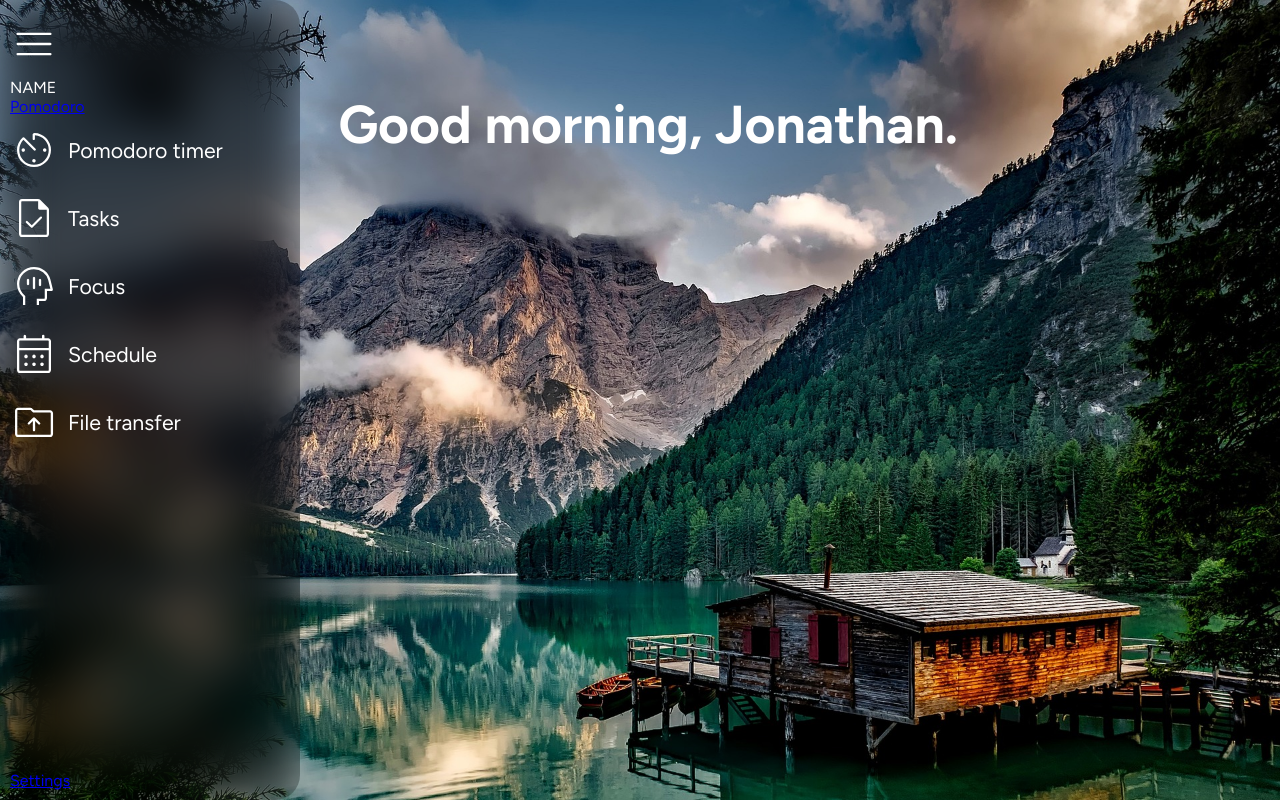
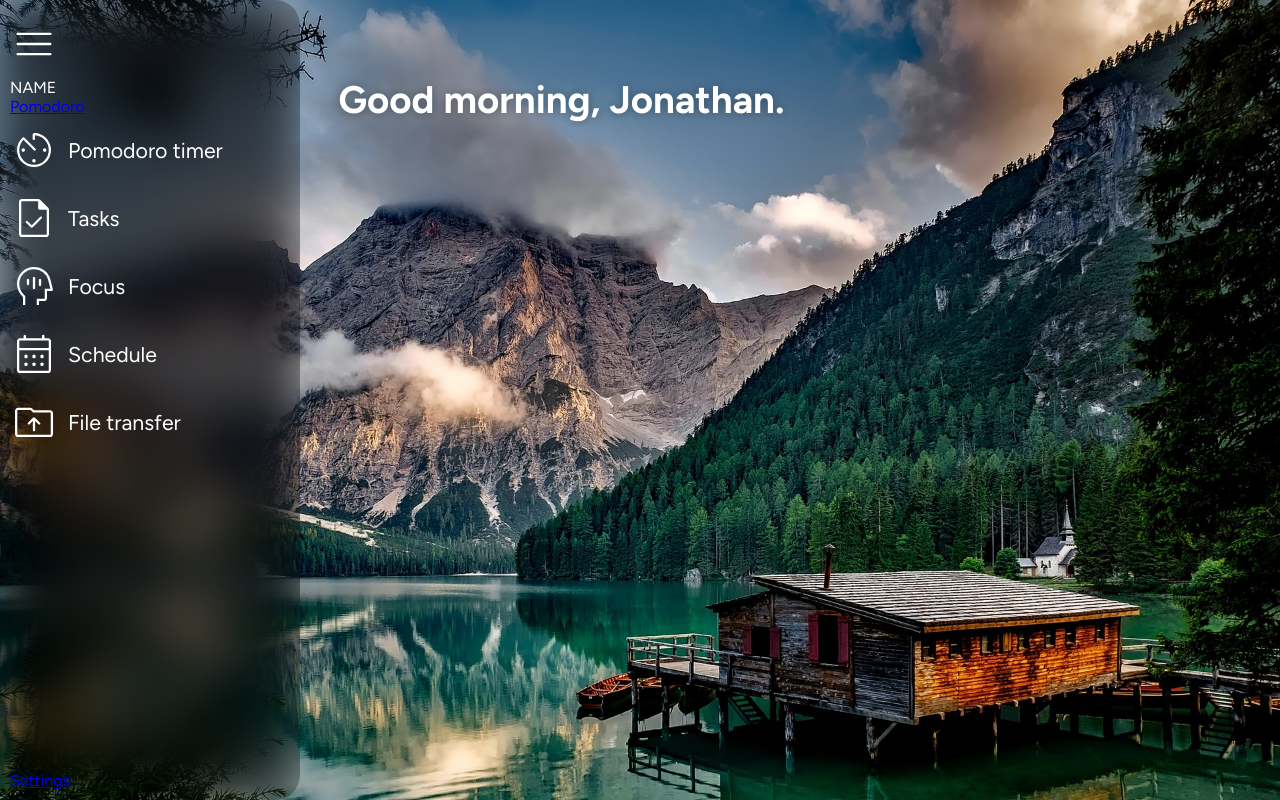
Before and after one commit to jongia132/sdd-major-project, a React (Create React App) app: page / in a window 1280 px wide. Built offline with nearby package versions, Linux system fonts and the light colour scheme.

Commit message:
slight sidebar style change

```diff
--- a/src/applets/index.module.css
+++ b/src/applets/index.module.css
@@ -11,6 +11,7 @@
 }
 
 .greeting {
-    font-size: 40pt;
+    font-size: 3dvw;
     font-weight: bold;
+    text-shadow: 0 0 8px rgba(0, 0, 0, 0.326);
 }
--- a/src/components/Sidebar.module.css
+++ b/src/components/Sidebar.module.css
@@ -12,11 +12,12 @@
     -ms-user-select: none; /* IE 10 and IE 11 */
     user-select: none; /* Standard syntax */
     padding: 10px;
-    box-sizing: border-box
+    box-sizing: border-box;
 }
 
 .navList {
     align-items: left;
+    overflow-y:auto
 }
 
 .menuItem {
```
